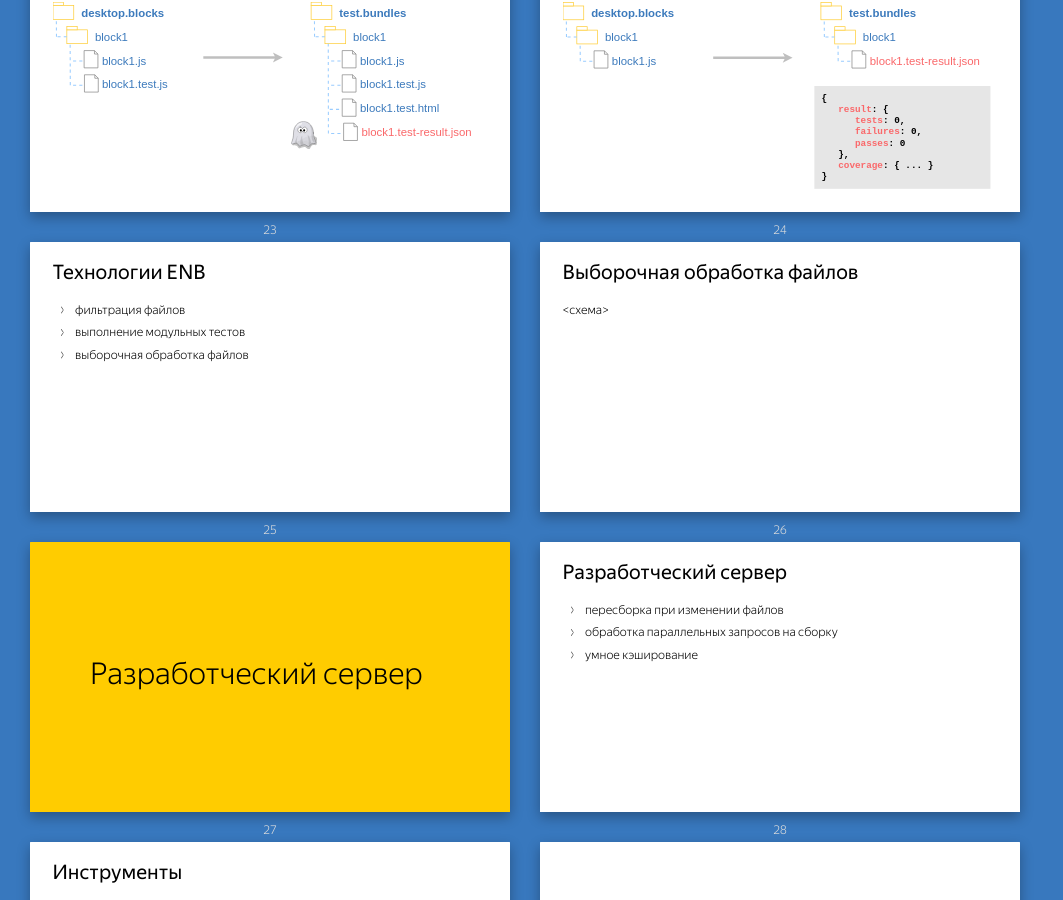
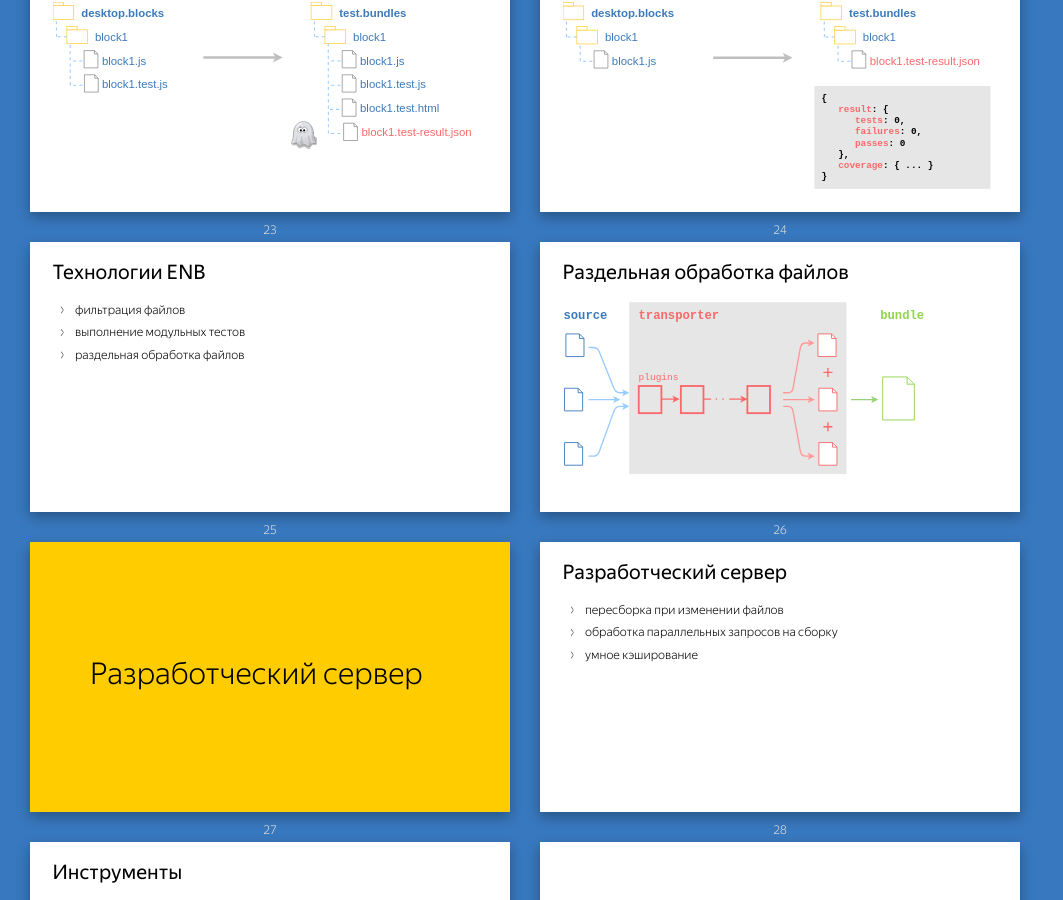
Before and after one commit to dima117/direct-infr, a Jekyll site: the page built from index.md, in a window 1280 px wide and 900 px high, scrolled down 3462 px. Shown: the whole window, without its empty margins (0-1063 px from the left). Built offline with Jekyll 4.4.1, drawn with Linux system fonts in a browser that asks for light colours; our own code applies the rules of GitHub Pages for plain Markdown files.

Commit message:
Update index.md

```diff
--- a/index.md
+++ b/index.md
@@ -160,11 +160,11 @@ class TestBundler {
 
 - фильтрация файлов
 - выполнение модульных тестов
-- выборочная обработка файлов
+- раздельная обработка файлов
 
-## Выборочная обработка файлов
+## Раздельная обработка файлов
 
-&lt;схема&gt;
+![](pictures/transporter.svg){:.w85}
 
 ## Разработческий сервер
 {:.section}
```
